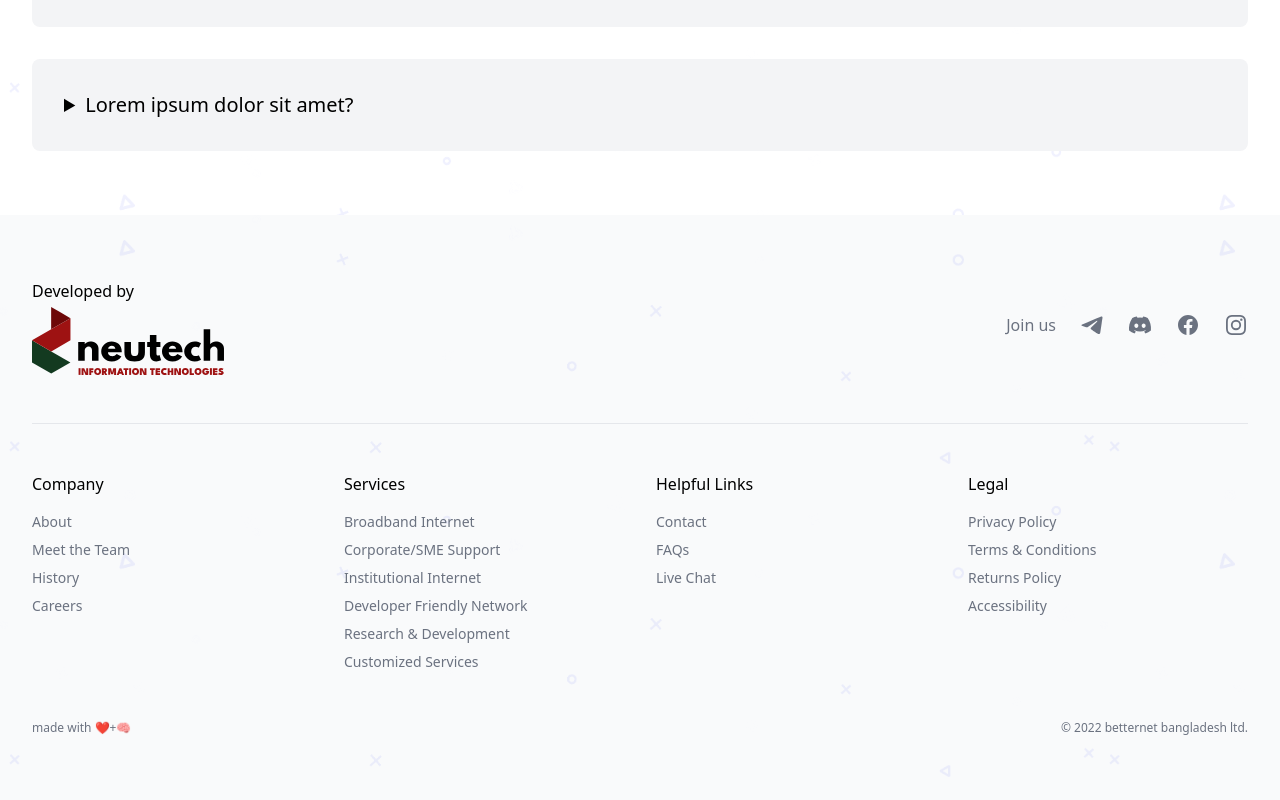
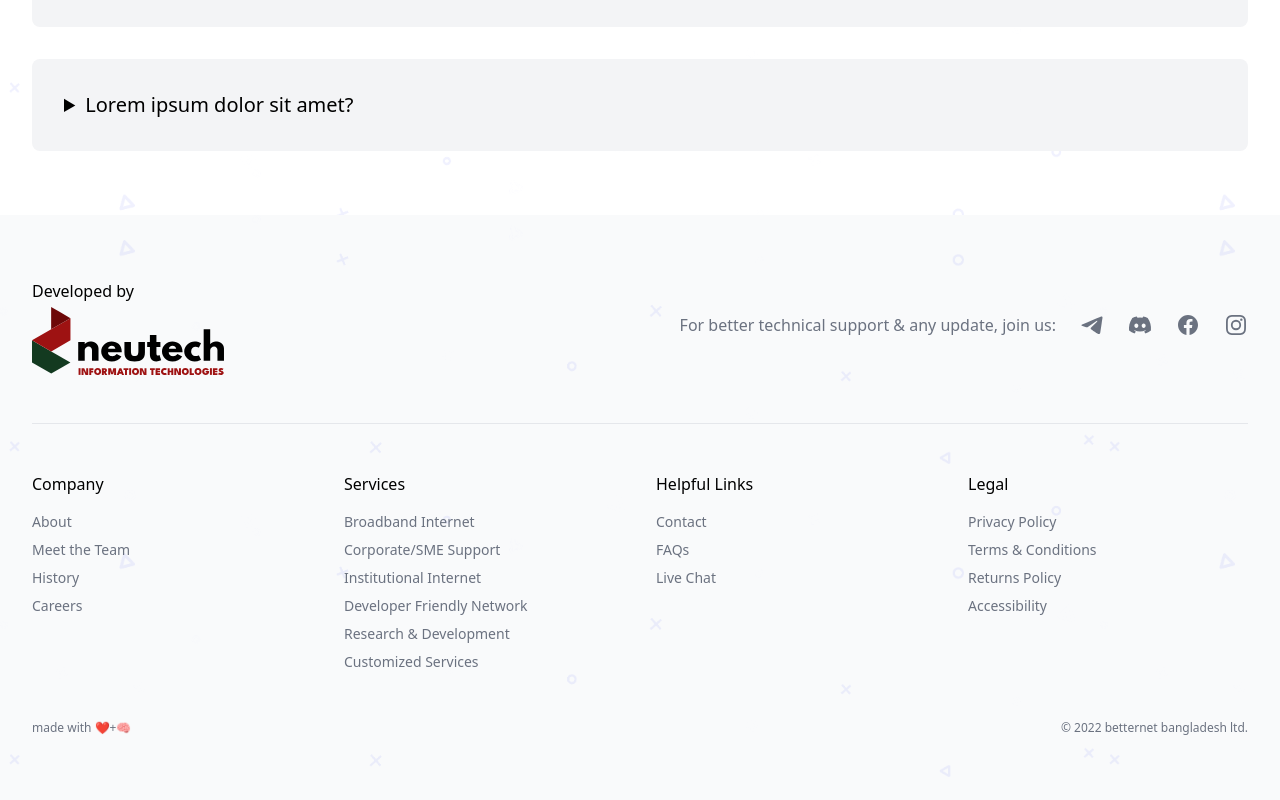
Before and after one commit to bobalok/brainfreeze, a Next.js app: page /meshnetwork in a window 1280 px wide. Shown: the part 1492-2292 px from the top of the page. Built offline with nearby package versions, Linux system fonts and the light colour scheme.

Commit message:
Typo fix and footer added

```diff
--- a/components/Footer.js
+++ b/components/Footer.js
@@ -11,7 +11,9 @@ function Footer() {
 
             <div className='flex mt-8 space-x-6 text-gray-500 lg:mt-0'>
               <span className='sm:inline-block hidden'>
-                <p className='pb-1'>Join us</p>
+                <p className='pb-1'>
+                  For better technical support & any update, join us:
+                </p>
               </span>
               <a
                 href='https://t.me/betternetbd'
--- a/components/WhatMakesUsDifferent.js
+++ b/components/WhatMakesUsDifferent.js
@@ -55,7 +55,7 @@ export default function WhatMakesUsDifferent() {
                 <dd className='mt-1 dark:text-white text-textGray'>
                   Connect your home, office, or institutions with blazing-fast
                   internet connectivity. We offer internet service options with
-                  Quality of Service (QoS) optimization to enhance your user
+                  Quality of Service (QoS) optimization to enhance your internet
                   exeperience, choose a cost-effective internet plan best suited
                   to your day-to-day online activities.
                 </dd>
```
